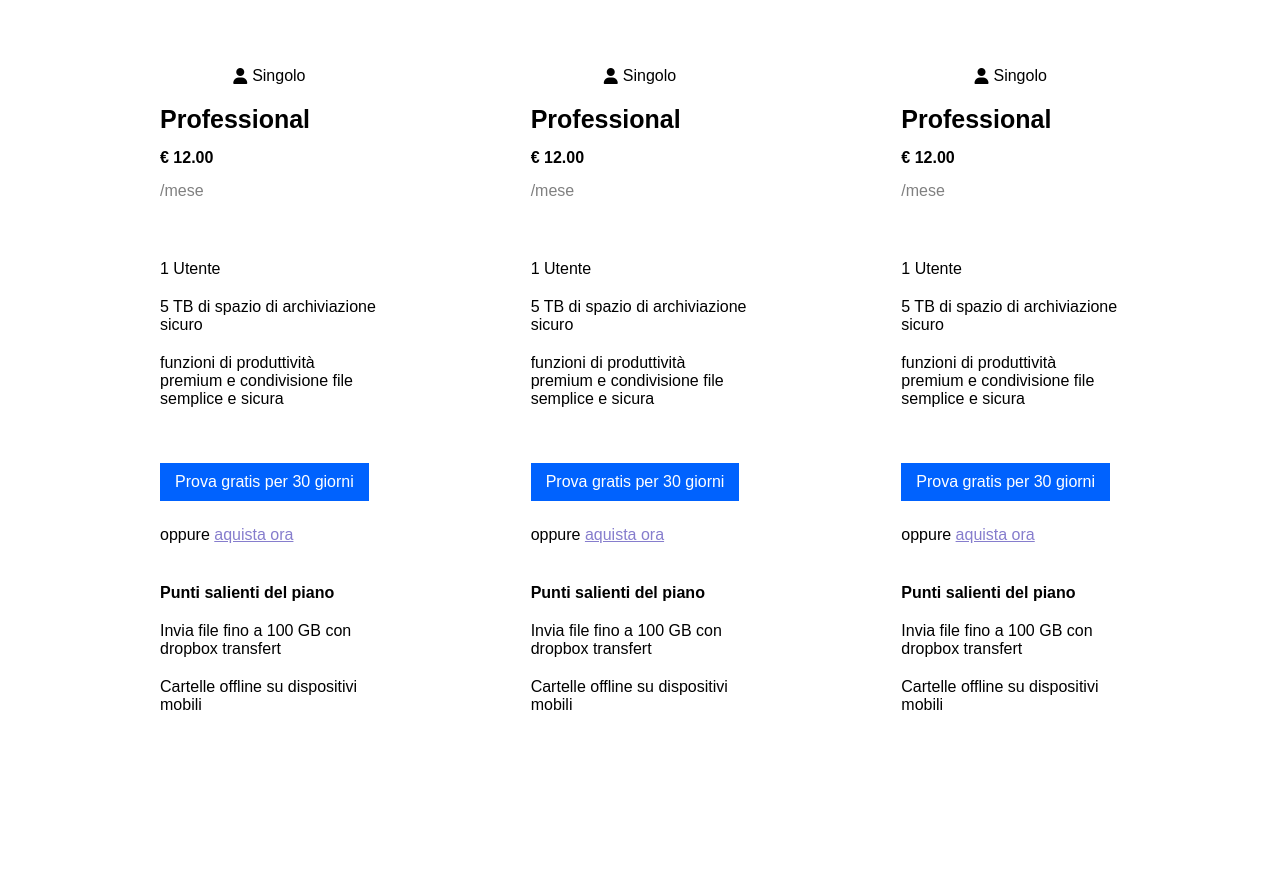
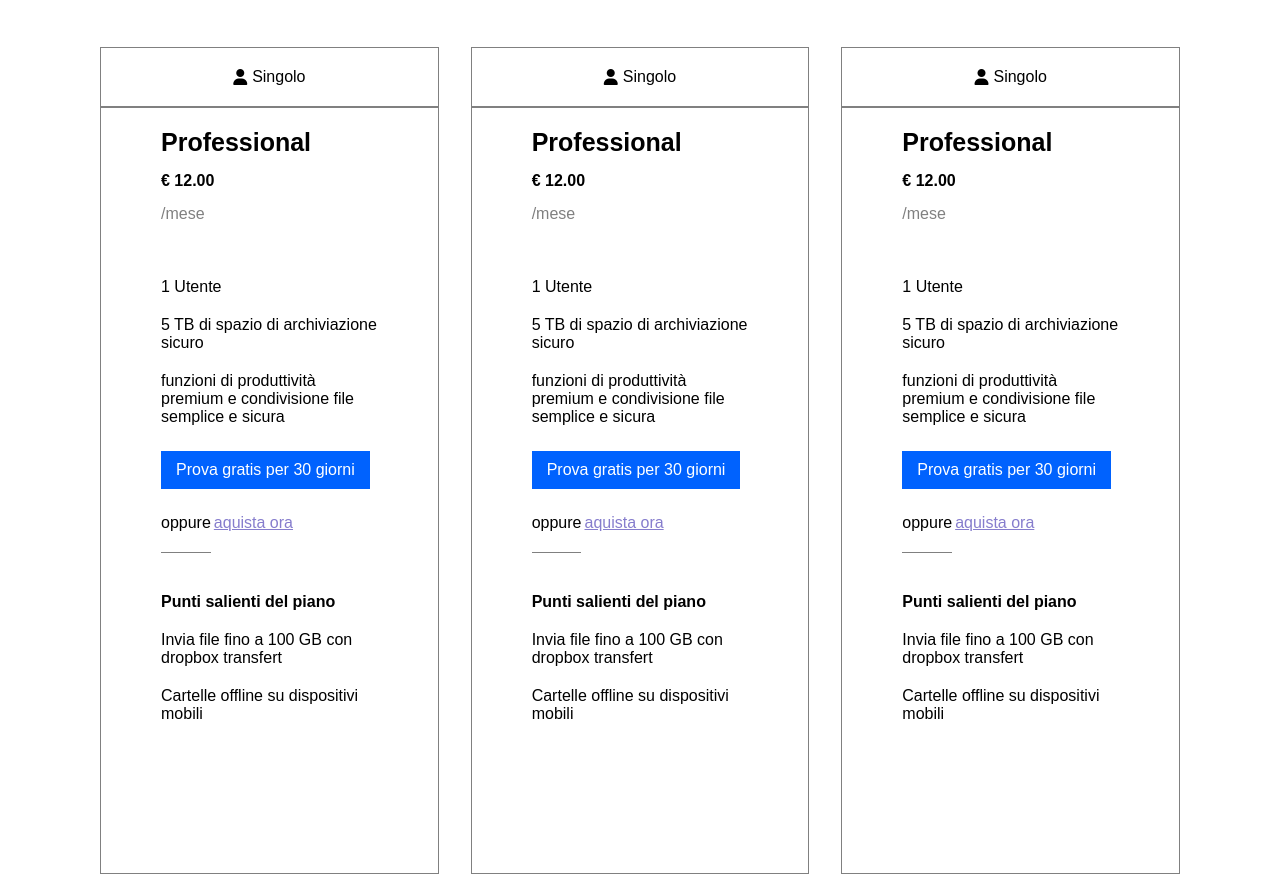
Before and after one commit to Giovanni-Iapichino/htmlcss-dropbox, a plain HTML site: page index.html in a window 1280 px wide. Shown: the part 773-1647 px from the top of the page. Before the commit the page ends 1507 px from the top, so only its background shows below. Drawn offline with Linux system fonts and the light colour scheme.

Commit message:
fix-column

```diff
--- a/css/style.css
+++ b/css/style.css
@@ -145,7 +145,7 @@
 }
 
 .arrow {
-  font-size: 30px;
+  font-size: 25px;
 }
 
 .window {
@@ -211,6 +211,8 @@
 
 .business-plan {
   padding: 0px 60px;
+  display: flex;
+  flex-direction: column;
 }
 
 .top-plan {
@@ -219,6 +221,7 @@
   align-items: center;
   gap: 5px;
   padding: 20px;
+  border-bottom: 2px solid grey;
 }
 
 .icon-plan {
@@ -228,6 +231,7 @@
 .plan-title {
   font-size: 25px;
   padding-bottom: 15px;
+  padding-top: 20px;
 }
 
 .cost {
@@ -237,19 +241,13 @@
 .plan-time {
   font-weight: 200;
   color: grey;
-  padding-bottom: 60px;
+  padding-bottom: 55px;
 }
 
-.user {
-  padding-bottom: 20px;
-}
-
-.storage {
-  padding-bottom: 20px;
-}
-
-.share {
-  padding-bottom: 30px;
+.list-info-plan {
+  display: flex;
+  gap: 20px;
+  flex-direction: column;
 }
 
 .pay-now {
@@ -259,16 +257,23 @@
 
 .pay {
   padding-bottom: 40px;
+  display: flex;
+  gap: 3px;
 }
 
-.summary-point {
+.box {
+  border: 1px solid grey;
+}
+
+.divider {
+  border-bottom: 1px solid grey;
   padding-bottom: 20px;
 }
 
-.send-file {
-  padding-bottom: 20px;
+.info-summary {
+  display: flex;
+  gap: 20px;
+  flex-direction: column;
+  padding-top: 20px;
+  padding-bottom: 150px;
 }
-
-.offline-file {
-  padding-bottom: 20px;
-}
--- a/index.html
+++ b/index.html
@@ -118,22 +118,20 @@
 
         <div class="row">
           <div class="col-1-3">
-            <div class="box-1">
-              <div class="business-plan">
+            <div class="box">
               <section class="top-plan">
                 <i class="fa-solid fa-user"></i>
                 <h4 class="icon-plan">Singolo</h4>
               </section>
+              <div class="business-plan">
                 <h3 class="plan-title">Professional</h3>
                 <h4 class="cost">€ 12.00</h4>
                 <h4 class="plan-time">/mese</h4>
 
                 <ul class="list-info-plan">
-                  <li class="user">1 Utente</li>
-                  <li class="storage">
-                    5 TB di spazio di archiviazione sicuro
-                  </li>
-                  <li class="share">
+                  <li>1 Utente</li>
+                  <li>5 TB di spazio di archiviazione sicuro</li>
+                  <li>
                     funzioni di produttività premium e condivisione file
                     semplice e sicura
                   </li>
@@ -146,20 +144,16 @@
                 </section>
 
                 <section class="pay">
-                  <span
-                    >oppure <a class="pay-now" href="#">aquista ora</a></span
-                  >
+                  <span class="divider">oppure</span>
+                  <a class="pay-now" href="#">aquista ora</a>
                 </section>
 
-                <section class="info-plan">
-                  <h4 class="summary-point">Punti salienti del piano</h4>
-                  <ul>
-                    <li class="send-file">
-                      Invia file fino a 100 GB con dropbox transfert
-                    </li>
-                    <li class="offline-file">
-                      Cartelle offline su dispositivi mobili
-                    </li>
+                <h4>Punti salienti del piano</h4>
+
+                <section>
+                  <ul class="info-summary">
+                    <li>Invia file fino a 100 GB con dropbox transfert</li>
+                    <li>Cartelle offline su dispositivi mobili</li>
                   </ul>
                 </section>
               </div>
@@ -167,22 +161,20 @@
           </div>
 
           <div class="col-1-3">
-            <div class="box-1">
-              <div class="business-plan">
+            <div class="box">
               <section class="top-plan">
                 <i class="fa-solid fa-user"></i>
                 <h4 class="icon-plan">Singolo</h4>
               </section>
+              <div class="business-plan">
                 <h3 class="plan-title">Professional</h3>
                 <h4 class="cost">€ 12.00</h4>
                 <h4 class="plan-time">/mese</h4>
 
                 <ul class="list-info-plan">
-                  <li class="user">1 Utente</li>
-                  <li class="storage">
-                    5 TB di spazio di archiviazione sicuro
-                  </li>
-                  <li class="share">
+                  <li>1 Utente</li>
+                  <li>5 TB di spazio di archiviazione sicuro</li>
+                  <li>
                     funzioni di produttività premium e condivisione file
                     semplice e sicura
                   </li>
@@ -195,20 +187,16 @@
                 </section>
 
                 <section class="pay">
-                  <span
-                    >oppure <a class="pay-now" href="#">aquista ora</a></span
-                  >
+                  <span class="divider">oppure</span>
+                  <a class="pay-now" href="#">aquista ora</a>
                 </section>
 
-                <section class="info-plan">
-                  <h4 class="summary-point">Punti salienti del piano</h4>
-                  <ul>
-                    <li class="send-file">
-                      Invia file fino a 100 GB con dropbox transfert
-                    </li>
-                    <li class="offline-file">
-                      Cartelle offline su dispositivi mobili
-                    </li>
+                <h4>Punti salienti del piano</h4>
+
+                <section>
+                  <ul class="info-summary">
+                    <li>Invia file fino a 100 GB con dropbox transfert</li>
+                    <li>Cartelle offline su dispositivi mobili</li>
                   </ul>
                 </section>
               </div>
@@ -216,22 +204,20 @@
           </div>
 
           <div class="col-1-3">
-            <div class="box-1">
-              <div class="business-plan">
+            <div class="box">
               <section class="top-plan">
                 <i class="fa-solid fa-user"></i>
                 <h4 class="icon-plan">Singolo</h4>
               </section>
+              <div class="business-plan">
                 <h3 class="plan-title">Professional</h3>
                 <h4 class="cost">€ 12.00</h4>
                 <h4 class="plan-time">/mese</h4>
 
                 <ul class="list-info-plan">
-                  <li class="user">1 Utente</li>
-                  <li class="storage">
-                    5 TB di spazio di archiviazione sicuro
-                  </li>
-                  <li class="share">
+                  <li>1 Utente</li>
+                  <li>5 TB di spazio di archiviazione sicuro</li>
+                  <li>
                     funzioni di produttività premium e condivisione file
                     semplice e sicura
                   </li>
@@ -244,26 +230,24 @@
                 </section>
 
                 <section class="pay">
-                  <span
-                    >oppure <a class="pay-now" href="#">aquista ora</a></span
-                  >
+                  <span class="divider">oppure</span>
+                  <a class="pay-now" href="#">aquista ora</a>
                 </section>
 
-                <section class="info-plan">
-                  <h4 class="summary-point">Punti salienti del piano</h4>
-                  <ul>
-                    <li class="send-file">
-                      Invia file fino a 100 GB con dropbox transfert
-                    </li>
-                    <li class="offline-file">
-                      Cartelle offline su dispositivi mobili
-                    </li>
+                <h4>Punti salienti del piano</h4>
+
+                <section>
+                  <ul class="info-summary">
+                    <li>Invia file fino a 100 GB con dropbox transfert</li>
+                    <li>Cartelle offline su dispositivi mobili</li>
                   </ul>
                 </section>
               </div>
             </div>
           </div>
         </div>
+
+        <div class="row"></div>
       </div>
     </main>
 
```
Lines whose indentation alone changed are shown as unchanged.
